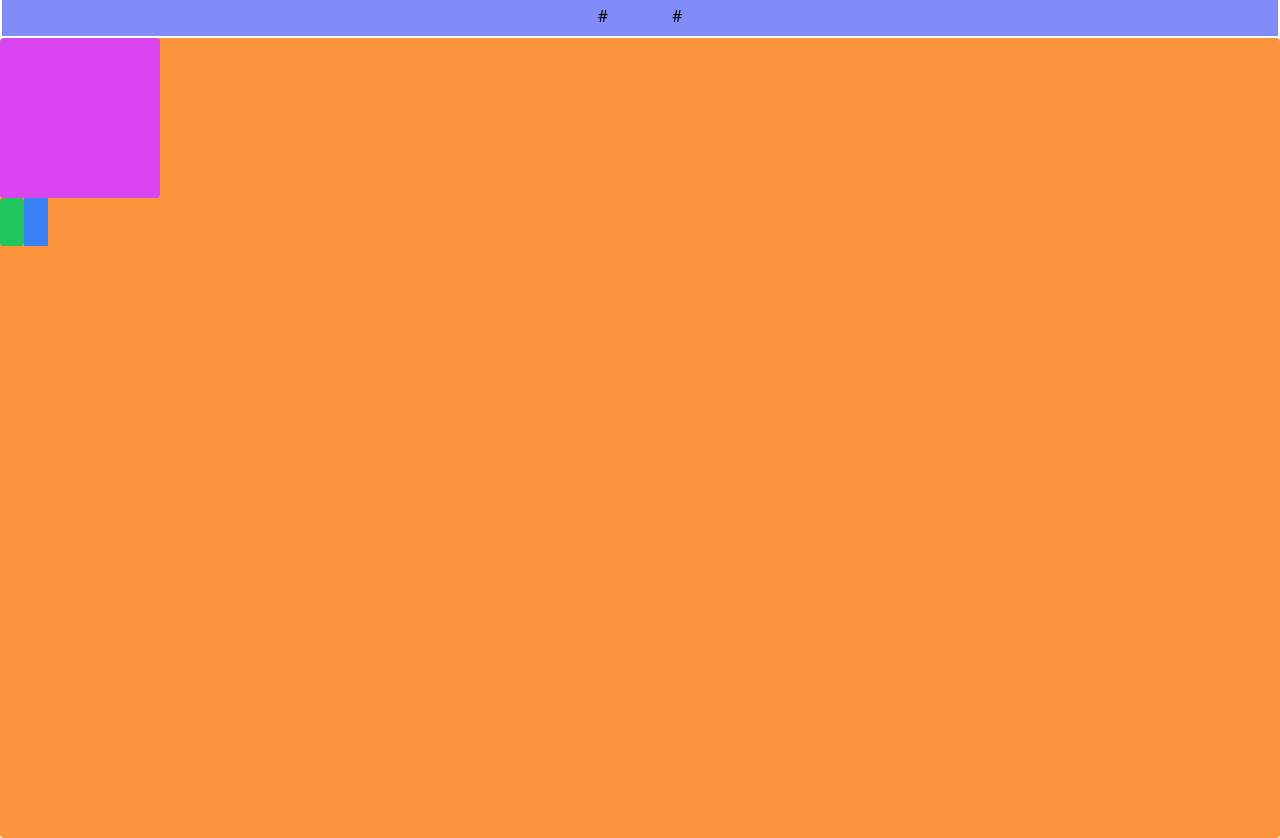
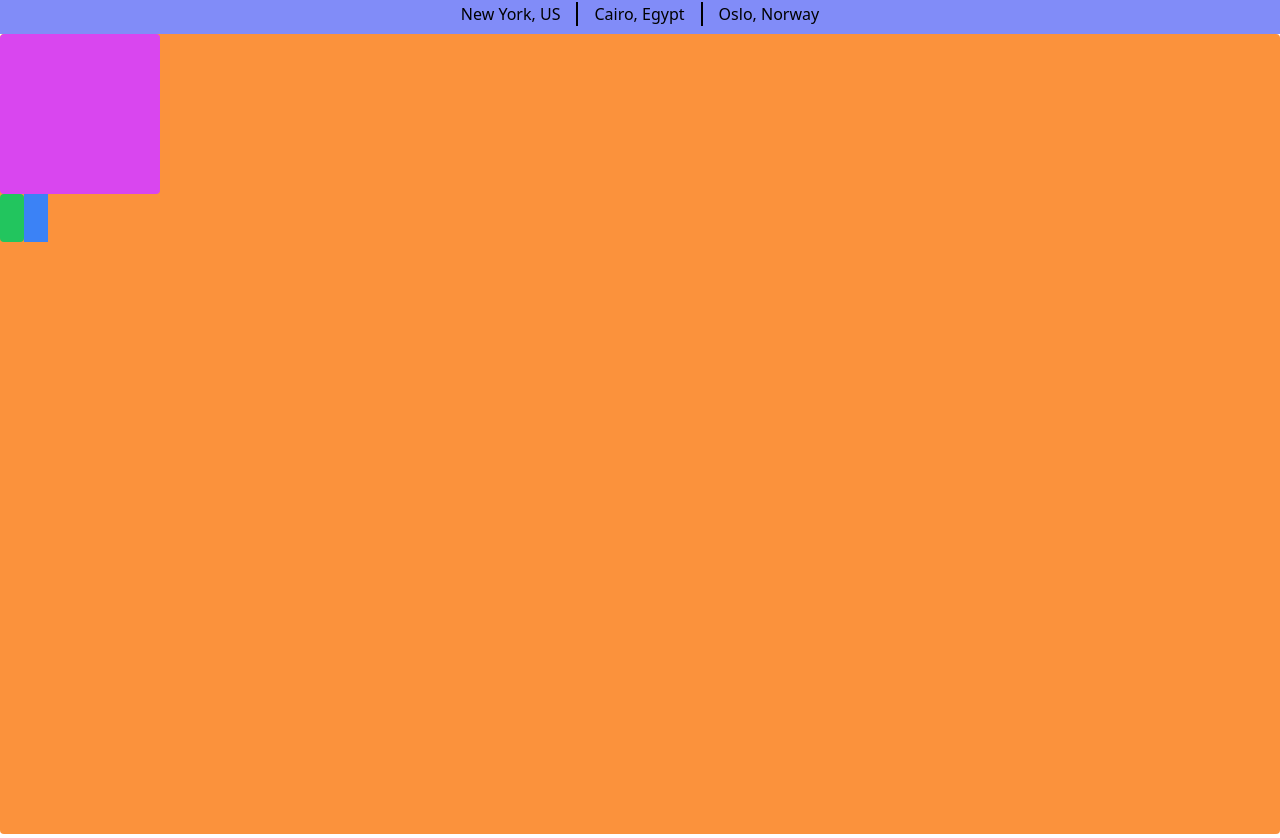
Before and after one commit to Nim-droid-droid/weather-app, a website: page src/index.html in a window 1280 px wide. Shown: the part 86-924 px from the top of the page. Drawn offline with nearby package versions, Linux system fonts and the light colour scheme; files that its build step writes are made by us from their sources; no server answers.

Commit message:
Add location nav delimiters

```diff
--- a/src/index.html
+++ b/src/index.html
@@ -23,23 +23,22 @@
     </form>
   </header>
 
-  <main id="renderContent" class="">
-    <nav class="flex justify-evenly items-center bg-indigo-400 border-2 border-white">
-      <ul class="flex justify-evenly items-center gap-x-16 h-10">
-        <li class=" ">
-          <a href="#">
-            <span>#</span>
-          </a>
+  <main id="renderContent" class="m-0">
+    <nav id="savedLocations" class="px-4 flex justify-center items-center bg-indigo-400">
+      <ul class="flex justify-evenly items-center h-10">
+        <li class="">
+          <a href="#">New York, US</a>
         </li>
-        <li class=" ">
-          <a href="#">
-            <span>#</span>
-          </a>
+        <li class="">
+          <a href="#">Cairo, Egypt</a>
+        </li>
+        <li class="">
+          <a href="#">Oslo, Norway</a>
         </li>
       </ul>
     </nav>
 
-    <section class="flex-col justify-center items-center rounded overflow-hidden bg-orange-400 w-full min-h-screen ">
+    <section class="flex-col justify-left items-center rounded overflow-hidden bg-orange-400 w-full min-h-screen ">
       <div class="bg-fuchsia-500 h-12 w-6 rounded grow p-20"></div>
       <div class=" flex">
         <div class="bg-green-500 h-12 w-6 rounded "></div>
--- a/src/input.css
+++ b/src/input.css
@@ -1,3 +1,13 @@
 @tailwind base;
 @tailwind components;
 @tailwind utilities;
+
+#savedLocations li:not(:first-child):not(:last-child) {
+    border-left: 2px solid black;
+    border-right: 2px solid black;
+}
+
+#savedLocations li {
+    margin: 0;
+    padding: 0 1rem;
+}
```
